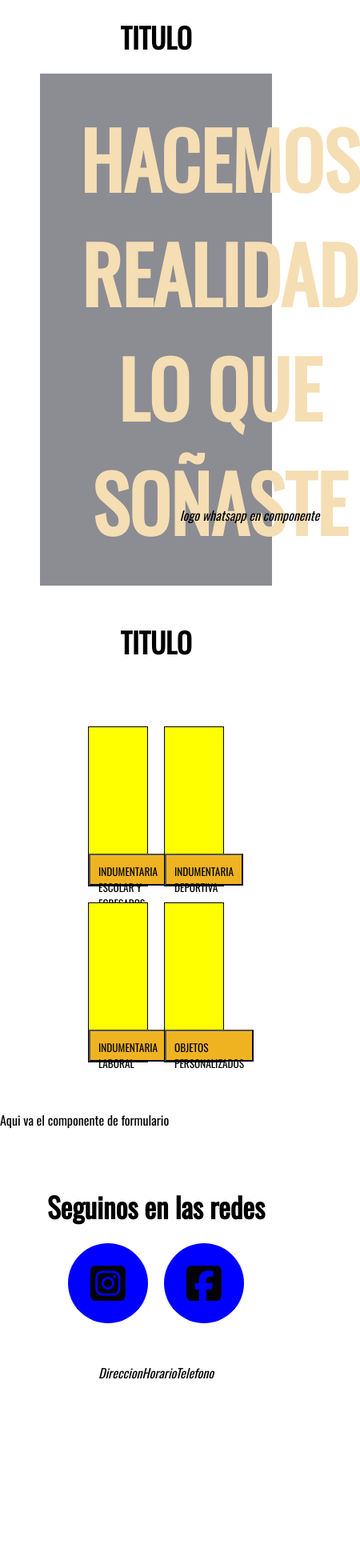
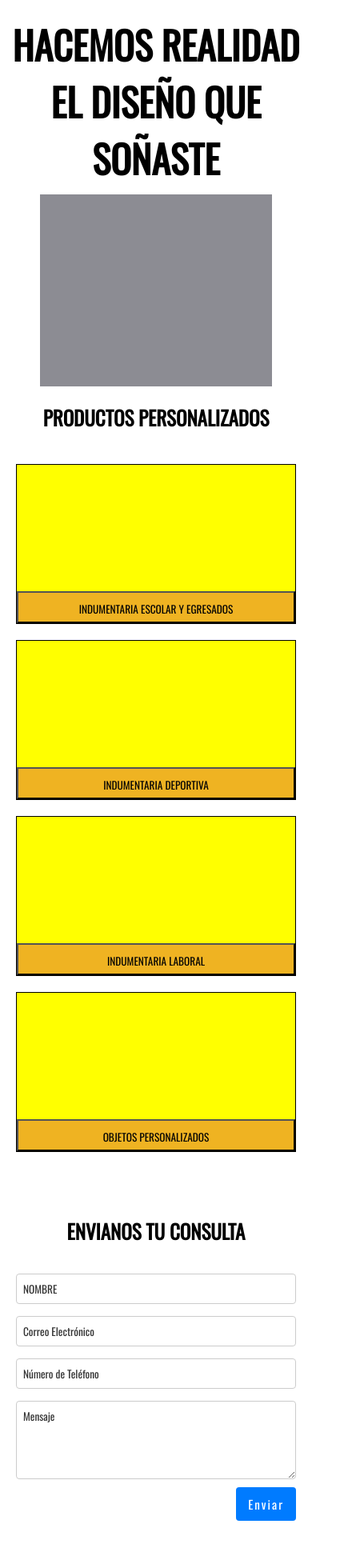
Before and after one commit to jaiiirot/Bee, a React (Vite) app: page / in a window 390 px wide. Shown: the top 1940 px of the page at 80% size, 450 px wide, since content can reach past the window. Before the commit the page ends 1728 px from the top, so only its background shows below. Built offline with nearby package versions, Linux system fonts and the light colour scheme.

Commit message:
se crea version mobile y se hacer ajustes de estilos en mobile y desktop del HOme

```diff
--- a/src/components/page/Home.jsx
+++ b/src/components/page/Home.jsx
@@ -1,28 +1,40 @@
 import React from "react";
 import "../../style/index.css";
 import { FontAwesomeIcon } from "@fortawesome/react-fontawesome";
-import { faSquareFacebook, faSquareInstagram } from "@fortawesome/free-brands-svg-icons";
+import {
+  faSquareFacebook,
+  faSquareInstagram,
+  faWhatsapp,
+} from "@fortawesome/free-brands-svg-icons";
 
 const Home = () => {
   return (
     <>
       <section className="hero-section">
         <div className="home-titulos">
-          <h2>TITULO</h2>
+          <h2>TITULO1</h2>
         </div>
+
+        <div className="home-titulo-mobile">
+          <h1>HACEMOS REALIDAD EL DISEÑO QUE SOÑASTE</h1>
+        </div>
+
         <div className="hero-img-container">
           <div className="hero-titulo">
             <h1>HACEMOS REALIDAD LO QUE SOÑASTE</h1>
           </div>
         </div>
-        <div className="logo-whatsappa-container">
-          <i>logo whatsapp en componente</i>
+
+        <div className="logo-whatsapp-container">
+          <FontAwesomeIcon className="icono-whatsapp" icon={faWhatsapp} />
         </div>
+
+        <div className="hero-img-container-mobile"></div>
       </section>
 
       <section className="personalizar-productos-section">
         <div className="home-titulos">
-          <h2>TITULO</h2>
+          <h2>PRODUCTOS PERSONALIZADOS</h2>
         </div>
         <div className="personalizar-productos-container">
           <div className="indumentaria-escolar personalizar-productos-container-img">
@@ -45,7 +57,50 @@ const Home = () => {
       </section>
 
       <section className="formulario-section">
-        <p>Aqui va el componente de formulario</p>
+        <div className="home-titulos">
+          <h2>ENVIANOS TU CONSULTA</h2>
+        </div>
+
+        <form action="" method="post">
+          <label htmlFor="nombre"></label>
+          <input
+            type="text"
+            id="nombre"
+            name="nombre"
+            placeholder="NOMBRE"
+            required
+          ></input>
+
+          <label htmlFor="correo"></label>
+          <input
+            type="email"
+            id="correo"
+            name="correo"
+            placeholder="Correo Electrónico"
+            required
+          ></input>
+
+          <label htmlFor="numero"></label>
+          <input
+            type="tel"
+            id="numero"
+            name="numero"
+            placeholder="Número de Teléfono"
+            required
+          ></input>
+
+          <label htmlFor="mensaje"></label>
+          <textarea
+            id="mensaje"
+            name="mensaje"
+            placeholder="Mensaje"
+            rows="4"
+            required
+          ></textarea>
+          <div className="formulario-boton-container">
+            <button type="submit">Enviar</button>
+          </div>
+        </form>
       </section>
       <section className="redes-section">
         <div className="home-titulos">
@@ -61,11 +116,17 @@ const Home = () => {
         </div>
       </section>
       <section className="info-tienda-container">
-        <div className="iconos-tienda-container">
-          <i>Direccion</i>
-          <i>Horario</i>
-          <i>Telefono</i>
-        </div>
+        <ul className="iconos-tienda-container">
+          <li className="icono-hexagono">
+            <i>Direccion</i>
+          </li>
+          <li className="icono-hexagono">
+            <i>Horario</i>
+          </li>
+          <li className="icono-hexagono">
+            <i>Telefono</i>
+          </li>
+        </ul>
       </section>
     </>
   );
--- a/src/scss/index.scss
+++ b/src/scss/index.scss
@@ -1,7 +1,11 @@
+.home-titulo-mobile,
+.hero-img-container-mobile {
+  display: none;
+}
+
 .hero-section {
   display: flex;
   flex-direction: column;
-
   align-items: center;
   justify-content: center;
   width: 100%;
@@ -11,11 +15,11 @@
     background-color: #8c8c93;
     display: flex;
     align-items: center;
-
+    justify-content: center;
     width: calc(100% - 100px); /* Resta 50px a cada lado */
     padding: 0 50px;
 
-    margin: 0 auto; /* Para centrar el contenedor horizontalmente */
+    margin: 0; /* Para centrar el contenedor horizontalmente */
 
     .hero-titulo {
       text-align: center;
@@ -27,10 +31,20 @@
     }
   }
 
-  .logo-whatsappa-container {
+  .logo-whatsapp-container {
     position: relative;
     top: -100px;
-    left: 30%;
+    /* left: 30%; */
+    font-size: 50px;
+    text-align: right;
+    display: flex;
+    justify-content: right;
+    width: 100%;
+    padding-right: 100px;
+
+    .icono-whatsapp {
+      cursor: pointer;
+    }
   }
 }
 
@@ -89,7 +103,7 @@
 }
 
 .redes-section {
-    padding: 50px 0;
+  padding: 50px 0;
   .iconos-redes-container {
     display: flex;
     justify-content: center;
@@ -110,6 +124,160 @@
   }
 }
 
-.info-tienda-container{
-    text-align: center;
+.formulario-section {
+  display: flex;
+  flex-direction: column;
+  align-items: center;
+  margin-top: 20px;
+  padding: 20px;
+
+  form {
+    display: flex;
+    flex-direction: column;
+    width: 100%;
+
+    label {
+      margin-top: 10px;
+      font-weight: bold;
+    }
+
+    input,
+    textarea {
+      margin-top: 5px;
+      padding: 8px;
+      width: 100%;
+      box-sizing: border-box;
+      border: 1px solid #ccc;
+      border-radius: 4px;
+
+      &::placeholder {
+        color: #333; // Tono oscuro para el texto de marcador de posición
+      }
+    }
+
+    .formulario-boton-container {
+      width: 100%;
+      display: flex;
+      justify-content: right;
+      button {
+        margin-top: 10px;
+        padding: 10px 15px;
+        background-color: #007bff;
+        color: #fff;
+        border: none;
+        border-radius: 4px;
+        cursor: pointer;
+        transition: background-color 0.3s;
+        width: fit-content;
+        display: flex;
+        justify-content: right;
+        font-size: 15px;
+        letter-spacing: 2px;
+        &:hover {
+          background-color: #0056b3;
+        }
+      }
+    }
+  }
 }
+
+.info-tienda-container {
+    display: flex;
+    justify-content: space-around;
+
+    .iconos-tienda-container {
+      list-style: none;
+      padding: 0;
+      margin: 0;
+
+      .icono-hexagono {
+        position: relative;
+        display: inline-block;
+        margin: 29px 0;
+
+        &:before {
+          content: "";
+          width: 100px; // Ancho del hexágono
+          height: 58px; // Altura del hexágono
+          background-color: yellow;
+          clip-path: polygon(50% 0%, 100% 25%, 100% 75%, 50% 100%, 0% 75%, 0% 25%);
+          position: absolute;
+          top: 0;
+          left: 0;
+        }
+
+        i {
+          font-size: 16px;
+          color: black;
+          text-align: center;
+          line-height: 58px; // Ajusta según la altura del hexágono
+          margin: 0;
+          padding: 0 20px;
+          position: relative; // Asegura que z-index funcione
+          z-index: 1;
+        }
+      }
+    }
+  }
+
+
+
+
+@media (max-width: 576px) {
+  .hero-section .home-titulos:nth-child(1) {
+    display: none;
+  }
+
+  .hero-section {
+    .home-titulo-mobile {
+      display: block;
+      text-align: center;
+
+      h1 {
+        font-size: 3rem;
+        text-align: center;
+        color: black;
+        padding: 20px 0 10px 0;
+      }
+    }
+    .hero-img-container {
+      display: none;
+    }
+    .logo-whatsapp-container {
+      display: none;
+    }
+    .hero-img-container-mobile {
+      height: 15em;
+      background-color: #8c8c93;
+      display: flex;
+      align-items: center;
+      justify-content: center;
+      width: calc(100% - 100px); /* Resta 50px a cada lado */
+      padding: 0 50px;
+
+      margin: 0; /* Para centrar el contenedor horizontalmente */
+    }
+  }
+
+  .personalizar-productos-section {
+    .personalizar-productos-container {
+      display: flex;
+      flex-direction: column;
+      padding: 10px;
+      .personalizar-productos-container-img {
+        button {
+          text-align: center;
+        }
+      }
+    }
+  }
+
+  .home-titulos {
+    h2 {
+      color: black;
+      font-size: 25px;
+      text-align: center;
+      padding: 20px 0;
+    }
+  }
+}
--- a/src/style/index.css
+++ b/src/style/index.css
@@ -1,3 +1,8 @@
+.home-titulo-mobile,
+.hero-img-container-mobile {
+  display: none;
+}
+
 .hero-section {
   display: flex;
   flex-direction: column;
@@ -10,9 +15,10 @@
   background-color: #8c8c93;
   display: flex;
   align-items: center;
+  justify-content: center;
   width: calc(100% - 100px); /* Resta 50px a cada lado */
   padding: 0 50px;
-  margin: 0 auto; /* Para centrar el contenedor horizontalmente */
+  margin: 0; /* Para centrar el contenedor horizontalmente */
 }
 .hero-section .hero-img-container .hero-titulo {
   text-align: center;
@@ -21,10 +27,19 @@
   font-size: 6rem;
   text-align: center;
 }
-.hero-section .logo-whatsappa-container {
+.hero-section .logo-whatsapp-container {
   position: relative;
   top: -100px;
-  left: 30%;
+  /* left: 30%; */
+  font-size: 50px;
+  text-align: right;
+  display: flex;
+  justify-content: right;
+  width: 100%;
+  padding-right: 100px;
+}
+.hero-section .logo-whatsapp-container .icono-whatsapp {
+  cursor: pointer;
 }
 
 .personalizar-productos-section .personalizar-productos-container {
@@ -95,6 +110,141 @@
   margin: 0 10px;
 }
 
+.formulario-section {
+  display: flex;
+  flex-direction: column;
+  align-items: center;
+  margin-top: 20px;
+  padding: 20px;
+}
+.formulario-section form {
+  display: flex;
+  flex-direction: column;
+  width: 100%;
+}
+.formulario-section form label {
+  margin-top: 10px;
+  font-weight: bold;
+}
+.formulario-section form input,
+.formulario-section form textarea {
+  margin-top: 5px;
+  padding: 8px;
+  width: 100%;
+  box-sizing: border-box;
+  border: 1px solid #ccc;
+  border-radius: 4px;
+}
+.formulario-section form input::-moz-placeholder, .formulario-section form textarea::-moz-placeholder {
+  color: #333;
+}
+.formulario-section form input::placeholder,
+.formulario-section form textarea::placeholder {
+  color: #333;
+}
+.formulario-section form .formulario-boton-container {
+  width: 100%;
+  display: flex;
+  justify-content: right;
+}
+.formulario-section form .formulario-boton-container button {
+  margin-top: 10px;
+  padding: 10px 15px;
+  background-color: #007bff;
+  color: #fff;
+  border: none;
+  border-radius: 4px;
+  cursor: pointer;
+  transition: background-color 0.3s;
+  width: -moz-fit-content;
+  width: fit-content;
+  display: flex;
+  justify-content: right;
+  font-size: 15px;
+  letter-spacing: 2px;
+}
+.formulario-section form .formulario-boton-container button:hover {
+  background-color: #0056b3;
+}
+
 .info-tienda-container {
+  display: flex;
+  justify-content: space-around;
+}
+.info-tienda-container .iconos-tienda-container {
+  list-style: none;
+  padding: 0;
+  margin: 0;
+}
+.info-tienda-container .iconos-tienda-container .icono-hexagono {
+  position: relative;
+  display: inline-block;
+  margin: 29px 0;
+}
+.info-tienda-container .iconos-tienda-container .icono-hexagono:before {
+  content: "";
+  width: 100px;
+  height: 58px;
+  background-color: yellow;
+  -webkit-clip-path: polygon(50% 0%, 100% 25%, 100% 75%, 50% 100%, 0% 75%, 0% 25%);
+          clip-path: polygon(50% 0%, 100% 25%, 100% 75%, 50% 100%, 0% 75%, 0% 25%);
+  position: absolute;
+  top: 0;
+  left: 0;
+}
+.info-tienda-container .iconos-tienda-container .icono-hexagono i {
+  font-size: 16px;
+  color: black;
   text-align: center;
+  line-height: 58px;
+  margin: 0;
+  padding: 0 20px;
+  position: relative;
+  z-index: 1;
+}
+
+@media (max-width: 576px) {
+  .hero-section .home-titulos:nth-child(1) {
+    display: none;
+  }
+  .hero-section .home-titulo-mobile {
+    display: block;
+    text-align: center;
+  }
+  .hero-section .home-titulo-mobile h1 {
+    font-size: 3rem;
+    text-align: center;
+    color: black;
+    padding: 20px 0 10px 0;
+  }
+  .hero-section .hero-img-container {
+    display: none;
+  }
+  .hero-section .logo-whatsapp-container {
+    display: none;
+  }
+  .hero-section .hero-img-container-mobile {
+    height: 15em;
+    background-color: #8c8c93;
+    display: flex;
+    align-items: center;
+    justify-content: center;
+    width: calc(100% - 100px); /* Resta 50px a cada lado */
+    padding: 0 50px;
+    margin: 0; /* Para centrar el contenedor horizontalmente */
+  }
+  .personalizar-productos-section .personalizar-productos-container {
+    display: flex;
+    flex-direction: column;
+    padding: 10px;
+  }
+  .personalizar-productos-section .personalizar-productos-container .personalizar-productos-container-img button {
+    text-align: center;
+  }
+  .home-titulos h2 {
+    color: black;
+    font-size: 25px;
+    text-align: center;
+    padding: 20px 0;
+  }
 }/*# sourceMappingURL=index.css.map */
```
Also changed, not shown: 1 other file (tests, documents, lock files or other folders).
